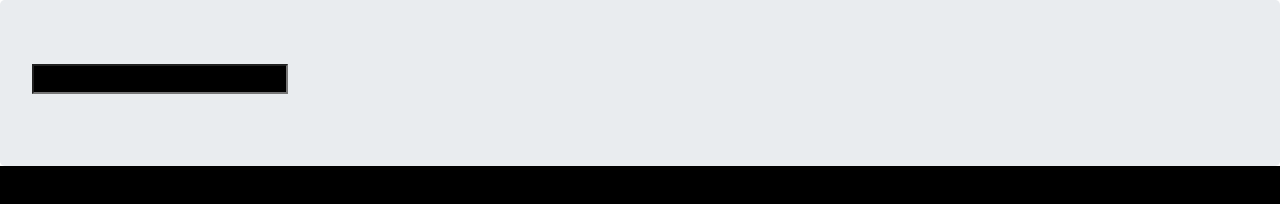
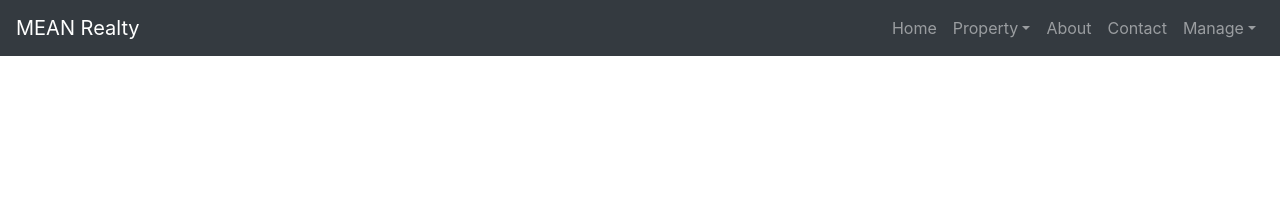
Before and after one commit to snuud/mean-meanrealty, a website: page public/index.html in a window 1280 px wide. Drawn offline with nearby package versions, Linux system fonts and the light colour scheme; some packages are replaced by stand-ins of ours.

Commit message:
Added navbar

```diff
--- a/public/index.html
+++ b/public/index.html
@@ -8,10 +8,40 @@
     <link rel="stylesheet" type="text/css" href="main.css">
 </head>
 <body ng-app="app" class="ng-cloak">
-    <div class="jumbotron">
-        <input type="text" name="text" ng-model="text">
-        <h1>{{text}}</h1>
-    </div>
+    <nav class="navbar fixed-top navbar-expand-lg navbar-dark bg-dark">
+        <a class="navbar-brand" href="#">MEAN Realty</a>
+        <button class="navbar-toggler" type="button" data-toggle="collapse" data-target="#navColl" aria-controls="navColl" aria-expanded="false" aria-label="Toggle navigation">
+            <span class="navbar-toggler-icon"></span>
+        </button>
+        <div class="collapse navbar-collapse" id="navColl">
+            <ul class="navbar-nav ml-auto">
+                <li class="nav-item">
+                    <a class="nav-link" href="#">Home</a>
+                </li>
+                <li class="nav-item dropdown">
+                    <a class="nav-link dropdown-toggle" href="" id="navbarDropdown" role="button" data-toggle="dropdown" aria-haspopup="true" aria-expanded="false">Property</a>
+                    <div class="dropdown-menu" aria-labelledby="navbarDropdown">
+                        <a class="dropdown-item" href="#">All</a>
+                        <a class="dropdown-item" href="#">Buy</a>
+                        <a class="dropdown-item" href="#">Rent</a>
+                    </div>
+                </li>
+                <li class="nav-item">
+                    <a class="nav-link" href="#">About</a>
+                </li>
+                <li class="nav-item">
+                    <a class="nav-link" href="#">Contact</a>
+                </li>
+                <li class="nav-item dropdown">
+                    <a class="nav-link dropdown-toggle" href="" id="navbarDropdown" role="button" data-toggle="dropdown" aria-haspopup="true" aria-expanded="false">Manage</a>
+                    <div class="dropdown-menu" aria-labelledby="navbarDropdown">
+                        <a class="dropdown-item" href="#">User</a>
+                        <a class="dropdown-item" href="#">Property</a>
+                    </div>
+                </li>
+            </ul>
+        </div>
+    </nav>
 
     <script type="text/javascript" src="/node_modules/angular/angular.min.js"></script>
     <script type="text/javascript" src="/node_modules/angular-route/angular-route.min.js"></script>
--- a/public/main.css
+++ b/public/main.css
@@ -3,5 +3,5 @@
 }
 
 * {
-    background-color: #000000;
+
 }
```
